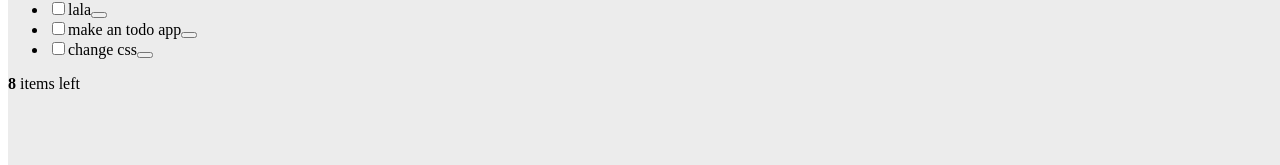
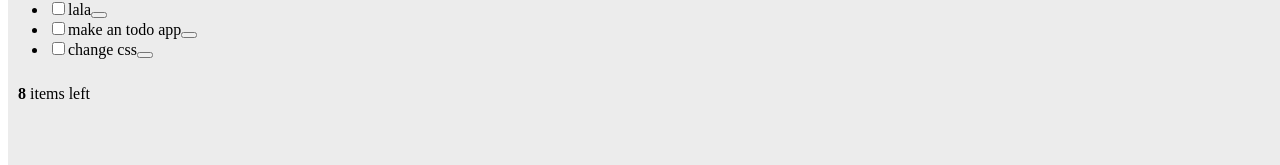
Before and after one commit to 19JeHe92/angular_todo_list, an Angular app: page / in a window 1280 px wide. Shown: the part 205-370 px from the top of the page. Built offline with nearby package versions, Linux system fonts and the light colour scheme; data requests are answered from the project's data file.

Commit message:
edit styles of todo-list footer

```diff
--- a/src/app/todo-list-footer/todo-list-footer.component.css
+++ b/src/app/todo-list-footer/todo-list-footer.component.css
@@ -0,0 +1,3 @@
+.footer{
+  padding:10px;
+}
```
